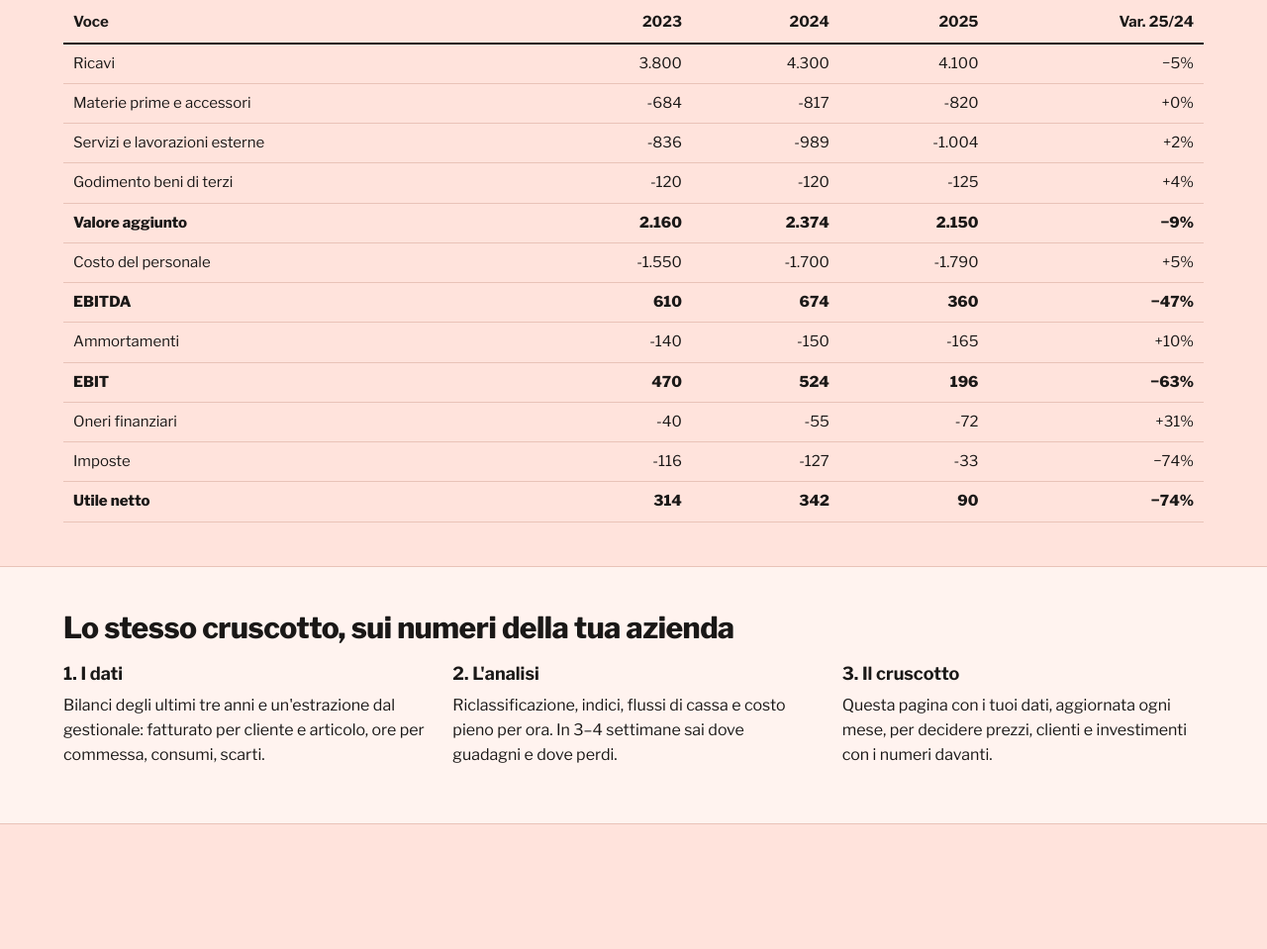
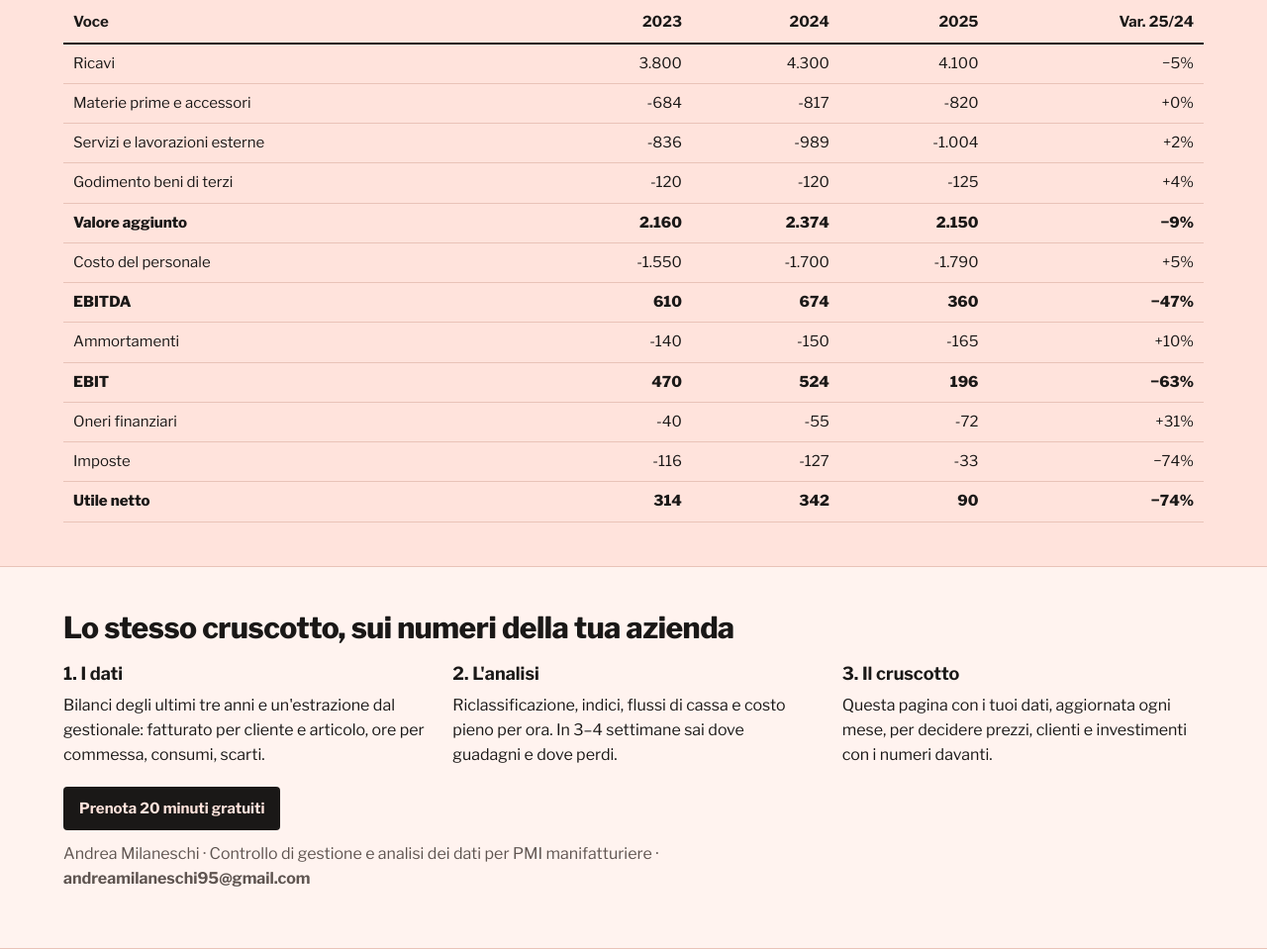
Before and after one commit to andrea-milaneschi/cruscotto-marginalita-pmi, a plain HTML site: page index.html in a window 1280 px wide. Shown: the part 2651-3610 px from the top of the page at 99% size. Before the commit the page ends 3484 px from the top, so only its background shows below. Drawn offline with nearby package versions, Linux system fonts and the light colour scheme.

Commit message:
Aggiunti contatti e prenotazione
Co-Authored-By: Claude Opus 5.5 <noreply@anthropic.com>
Claude-Session: https://claude.ai/code/session_015bM9w7AcepfwbXi2hyZ8Sh

```diff
--- a/index.html
+++ b/index.html
@@ -163,6 +163,8 @@ tr.tot td{font-weight:800}
 <div><h3>2. L'analisi</h3><p>Riclassificazione, indici, flussi di cassa e costo pieno per ora. In 3–4 settimane sai dove guadagni e dove perdi.</p></div>
 <div><h3>3. Il cruscotto</h3><p>Questa pagina con i tuoi dati, aggiornata ogni mese, per decidere prezzi, clienti e investimenti con i numeri davanti.</p></div>
 </div>
+<div class="btns" style="margin-top:8px"><a href="mailto:andreamilaneschi95@gmail.com?subject=Cruscotto%20sui%20miei%20numeri" style="font:600 15px 'Libre Franklin',sans-serif;min-height:44px;padding:0 16px;border-radius:4px;background:var(--ink);color:var(--bg);display:inline-flex;align-items:center;text-decoration:none">Prenota 20 minuti gratuiti</a></div>
+<p class="sub" style="margin-top:12px">Andrea Milaneschi · Controllo di gestione e analisi dei dati per PMI manifatturiere · <span style="font-weight:700;overflow-wrap:anywhere">andreamilaneschi95@gmail.com</span></p>
 </div></section>
 <div id="tip" role="tooltip"></div>
 
```
